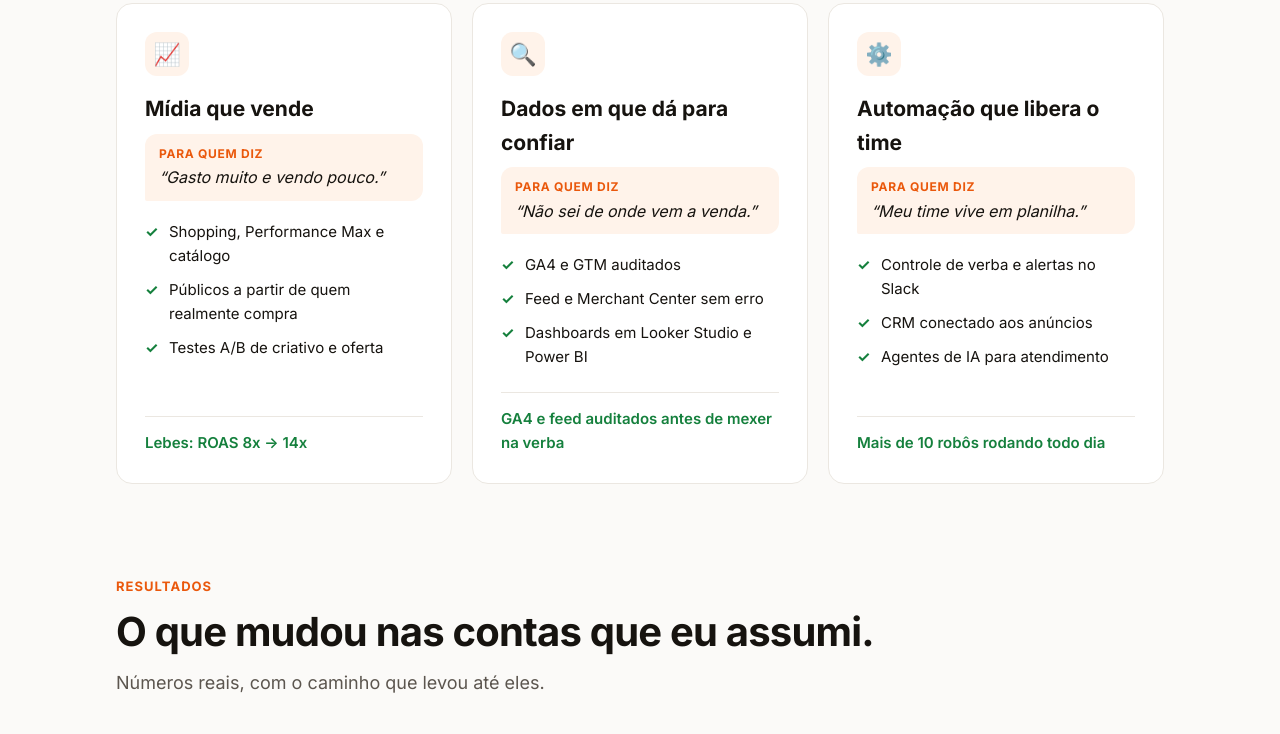
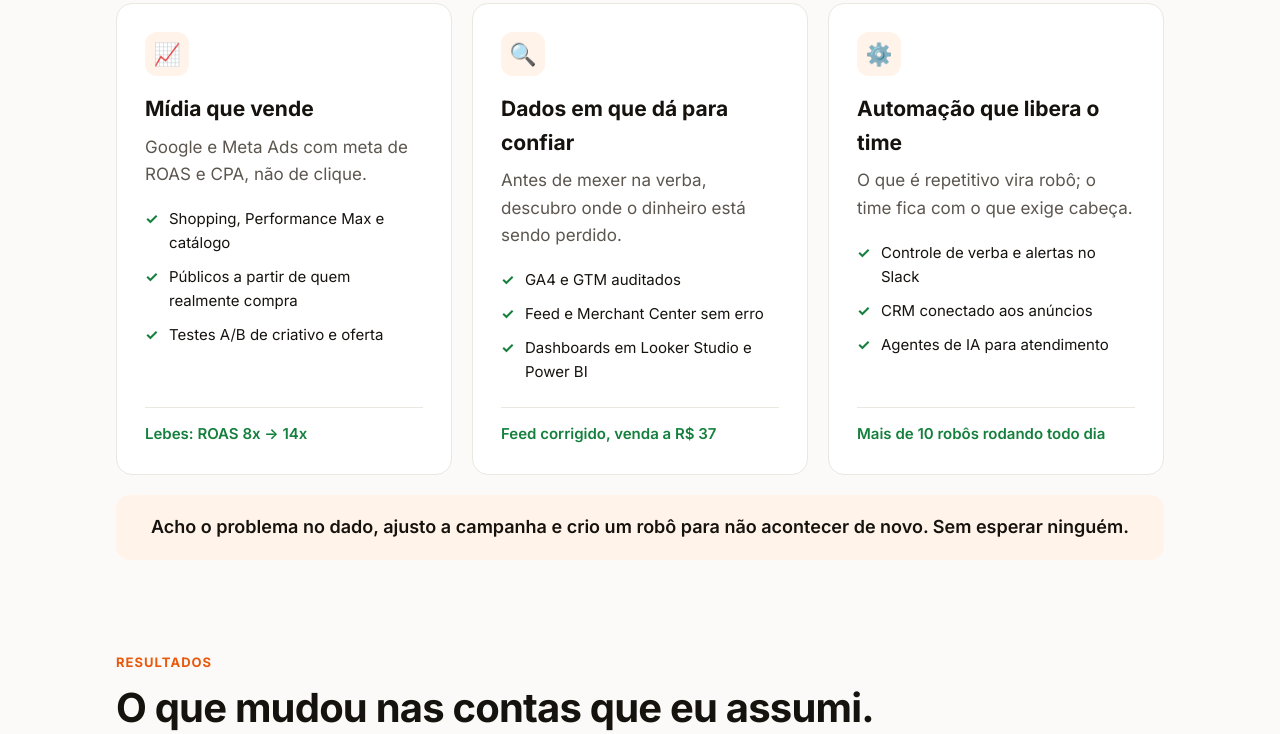
Before and after one commit to jonathanrobertsilveira-wq/jonathanrobertsilveira-wq.github.io, a plain HTML site: page index.html in a window 1280 px wide. Shown: the part 1379-2113 px from the top of the page. Drawn offline with Linux system fonts and the light colour scheme.

Commit message:
Pilares no estilo A4 com faixa-resumo e print novo do Meta em euro
Co-Authored-By: Claude Opus 5.5 <noreply@anthropic.com>

```diff
--- a/index.html
+++ b/index.html
@@ -87,8 +87,7 @@
   .pillar li { padding: 5px 0 5px 24px; position: relative; }
   .pillar li::before { content: "✓"; position: absolute; left: 0; color: var(--good); font-weight: 700; }
   .pillar { display: flex; flex-direction: column; }
-  .pillar p.pain { position: relative; background: var(--accent-soft); border-radius: 12px 12px 12px 2px; padding: 10px 14px; font-size: 16px; font-style: italic; color: var(--text); }
-  .pillar p.pain small { display: block; font-style: normal; font-size: 12px; font-weight: 700; letter-spacing: .06em; text-transform: uppercase; color: var(--accent); margin-bottom: 2px; }
+  .pillars-band { margin: 20px 0 0; background: var(--accent-soft); border-radius: 14px; padding: 18px 24px; font-size: 18px; font-weight: 600; color: var(--text); text-align: center; }
   .pillar ul { margin-bottom: 18px; }
   .pillar p.proof { margin: auto 0 0; padding-top: 14px; border-top: 1px solid var(--line); color: var(--good); font-weight: 600; font-size: 15px; }
 
@@ -260,25 +259,26 @@
       <div class="pillar">
         <div class="ic">📈</div>
         <h3>Mídia que vende</h3>
-        <p class="pain"><small>Para quem diz</small>“Gasto muito e vendo pouco.”</p>
+        <p>Google e Meta Ads com meta de ROAS e CPA, não de clique.</p>
         <ul><li>Shopping, Performance Max e catálogo</li><li>Públicos a partir de quem realmente compra</li><li>Testes A/B de criativo e oferta</li></ul>
         <p class="proof">Lebes: ROAS 8x → 14x</p>
       </div>
       <div class="pillar">
         <div class="ic">🔍</div>
         <h3>Dados em que dá para confiar</h3>
-        <p class="pain"><small>Para quem diz</small>“Não sei de onde vem a venda.”</p>
+        <p>Antes de mexer na verba, descubro onde o dinheiro está sendo perdido.</p>
         <ul><li>GA4 e GTM auditados</li><li>Feed e Merchant Center sem erro</li><li>Dashboards em Looker Studio e Power BI</li></ul>
-        <p class="proof">GA4 e feed auditados antes de mexer na verba</p>
+        <p class="proof">Feed corrigido, venda a R$ 37</p>
       </div>
       <div class="pillar">
         <div class="ic">⚙️</div>
         <h3>Automação que libera o time</h3>
-        <p class="pain"><small>Para quem diz</small>“Meu time vive em planilha.”</p>
+        <p>O que é repetitivo vira robô; o time fica com o que exige cabeça.</p>
         <ul><li>Controle de verba e alertas no Slack</li><li>CRM conectado aos anúncios</li><li>Agentes de IA para atendimento</li></ul>
         <p class="proof">Mais de 10 robôs rodando todo dia</p>
       </div>
     </div>
+    <p class="pillars-band">Acho o problema no dado, ajusto a campanha e crio um robô para não acontecer de novo. Sem esperar ninguém.</p>
   </div>
 </section>
 
@@ -439,10 +439,10 @@
       <div><h3>Testar e escalar</h3><p>Testes A/B de público, criativo e oferta; verba para o que ganha.</p></div>
       <div><h3>Automatizar</h3><p>Relatórios e alertas automáticos para manter o resultado sem retrabalho.</p></div>
     </div>
-    <div class="gallery">
+    <div style="margin-top:36px">
       <figure>
-        <a href="img/meta-ads-euro.png" target="_blank" rel="noopener"><img src="img/meta-ads-euro.png" alt="Resultados de Meta Ads em euro: 144 mil pessoas alcançadas, 3.091 cliques a 0,05 euro, total de 480 euros investidos" loading="lazy" width="876" height="294"></a>
-        <figcaption><b>Campanhas também em euro.</b> € 480 de investimento, 254 mil contas alcançadas e clique a € 0,05.</figcaption>
+        <a href="img/meta-ads-euro.png" target="_blank" rel="noopener"><img src="img/meta-ads-euro.png" alt="Resultados de Meta Ads em euro: 9.117 euros investidos, 8,6 milhões de impressões, 2,1 milhões de contas alcançadas, CPM de 1,06 euro" loading="lazy" width="1084" height="420"></a>
+        <figcaption><b>Campanhas também em euro.</b> € 9,1 mil investidos, 8,6 mi de impressões e 2,1 mi de contas alcançadas, com CPM de € 1,06.</figcaption>
       </figure>
     </div>
   </div>
```
Also changed, not shown: img/meta-ads-euro.png.
